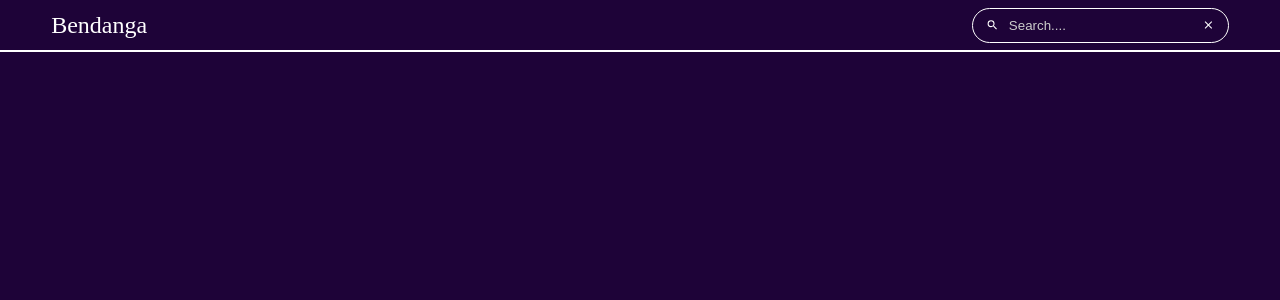
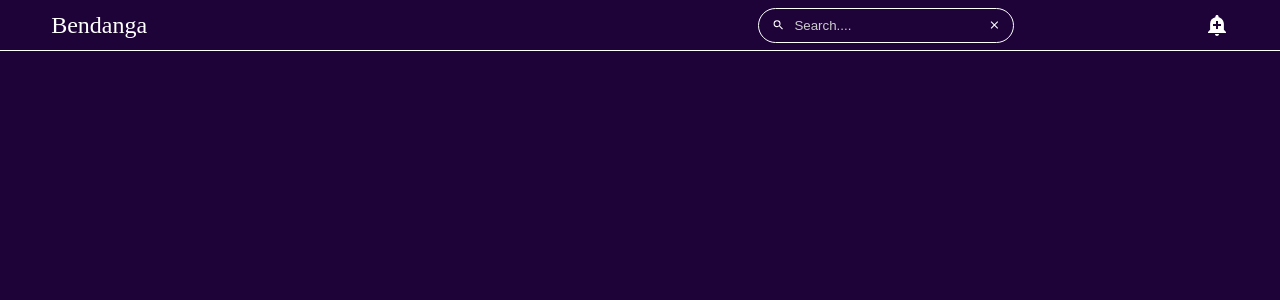
Before and after one commit to ExcaliburSims/DashboardBenda, a React (Create React App) app: page / in a window 1280 px wide. Shown: the top 300 px of the page. Built offline with nearby package versions, Linux system fonts and the light colour scheme.

Commit message:
feat: customize header

```diff
--- a/src/components/header.js
+++ b/src/components/header.js
@@ -1,12 +1,14 @@
 import React from 'react';
+import { MdAddAlert } from 'react-icons/md';
 import styles from '../styles/header.module.scss';
 import Search from './Search';
 
 const header = () => (
   <div className={styles.container}>
     <div className={styles.logo}>Bendanga</div>
-    <div className={styles.searchbar}>
+    <div className={styles.search}>
       <Search />
+      <MdAddAlert className={styles.icon} />
     </div>
   </div>
 );
--- a/src/styles/header.module.scss
+++ b/src/styles/header.module.scss
@@ -9,9 +9,18 @@
 	font-family: 'poppins';
 	color: #ffff;
 	height: 50px;
-	border-bottom: #ffff 2px solid;
+	border-bottom: #ffff 1px solid;
 	padding: 0 4% 0 4%;
+	.logo {
+		font-size: 1.5rem;
+	}
+	.search {
+		display: flex;
+		align-items: center;
+  	justify-content: space-between;
+		width: 40%;
+		.icon {
+			font-size: 1.5rem;
+		}
+	}
 }
-.logo {
-	font-size: 1.5rem;
-}
```
